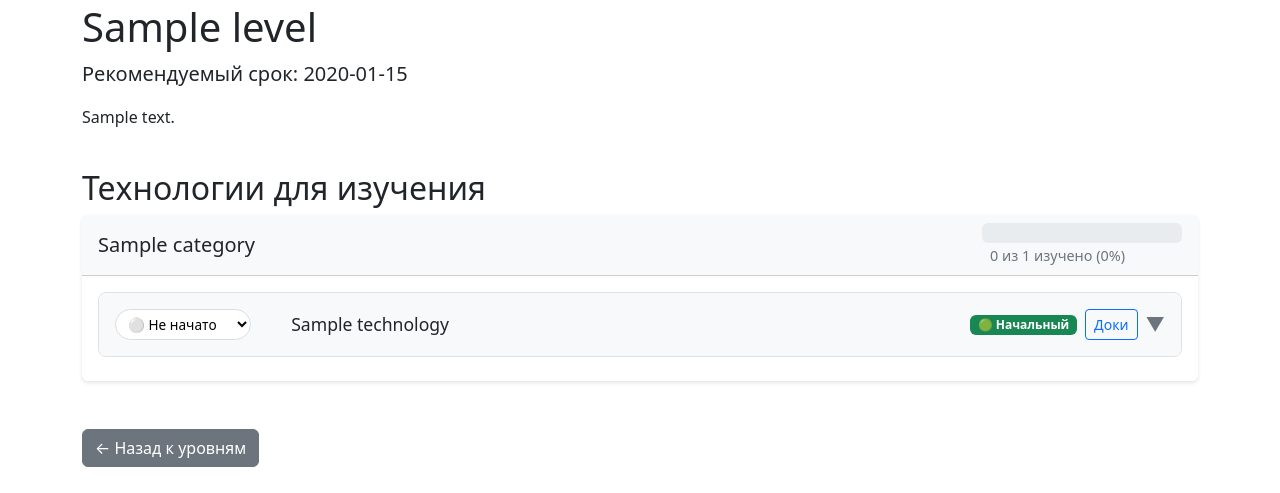
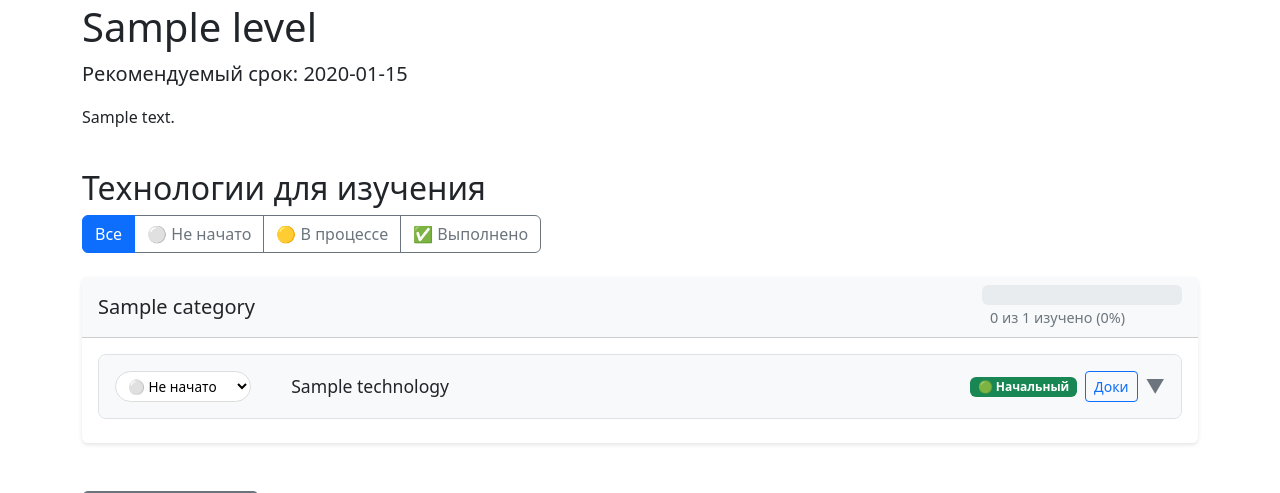
Before and after one commit to whmi1/django_backend_roadmap, a Django app: a page that uses roadmap/templates/roadmap/level_detail.html in a window 1280 px wide. Shown: the part 117-610 px from the top of the page. Run offline with Django 5.2, Linux system fonts and the light colour scheme; a user stored in the database is signed in; tables that the repository leaves empty hold one stand-in row (values such as "Sample post").

Commit message:
Fear: Added filter by Technologies

```diff
--- a/roadmap/static/roadmap/css/style.css
+++ b/roadmap/static/roadmap/css/style.css
@@ -224,3 +224,24 @@ main {
     border-radius: 50%;
     margin-left: 8px;
 }
+
+.filter-btn {
+    transition: all 0.2s ease;
+}
+
+.filter-btn.active {
+    background-color: #0d6efd;
+    color: white;
+    border-color: #0d6efd;
+}
+
+.filter-btn:hover:not(.active) {
+    background-color: #e9ecef;
+    transform: translateY(-2px);
+}
+
+#no-results-message {
+    text-align: center;
+    padding: 20px;
+    margin: 20px 0;
+}
--- a/roadmap/static/roadmap/js/technology_cards.js
+++ b/roadmap/static/roadmap/js/technology_cards.js
@@ -39,6 +39,7 @@ document.addEventListener('DOMContentLoaded', function () {
             .then(data => {
                 if (data.success) {
                     updateProgressBars();
+                    applyFilter();
                     showNotification(data.message, 'success');
                 } else {
                     showNotification(data.message, 'error');
@@ -48,6 +49,67 @@ document.addEventListener('DOMContentLoaded', function () {
                 console.error('Error:', error);
                 showNotification('Произошла ошибка', 'error');
             });
+        });
+    });
+
+    const filterBtns = document.querySelectorAll('.filter-btn');
+    let currentFilter = 'all';
+
+    function applyFilter() {
+        const techItemsAll = document.querySelectorAll('.tech-item');
+        let visibleCount = 0;
+
+        techItemsAll.forEach(item => {
+            const select = item.querySelector('.tech-status');
+            if (!select) {
+                item.style.display = '';
+                visibleCount++;
+                return;
+            }
+
+            const status = select.value;
+
+            if (currentFilter === 'all' || status === currentFilter) {
+                item.style.display = '';
+                visibleCount++;
+            } else {
+                item.style.display = 'none';
+            }
+        });
+
+        const noResultsMsg = document.getElementById('no-results-message');
+        if (noResultsMsg) {
+            if (visibleCount === 0 && currentFilter !== 'all') {
+                noResultsMsg.classList.remove('d-none');
+            } else {
+                noResultsMsg.classList.add('d-none');
+            }
+        }
+
+        const categoryCards = document.querySelectorAll('.category-card');
+        categoryCards.forEach(card => {
+            const visibleItems = card.querySelectorAll('.tech-item[style="display: block;"], .tech-item[style=""]');
+            let hasVisible = false;
+            card.querySelectorAll('.tech-item').forEach(item => {
+                if (item.style.display !== 'none') {
+                    hasVisible = true;
+                }
+            });
+            card.style.display = hasVisible ? '' : 'none';
+        });
+    }
+
+    filterBtns.forEach(btn => {
+        btn.addEventListener('click', function () {
+            filterBtns.forEach(b => b.classList.remove('active', 'btn-primary'));
+            filterBtns.forEach(b => b.classList.add('btn-outline-secondary'));
+
+            this.classList.remove('btn-outline-secondary');
+            this.classList.add('active', 'btn-primary');
+
+            currentFilter = this.dataset.filter;
+
+            applyFilter();
         });
     });
 
@@ -95,5 +157,6 @@ document.addEventListener('DOMContentLoaded', function () {
 
     setTimeout(function() {
         updateProgressBars();
+        applyFilter();
     }, 500);
 });
--- a/roadmap/templates/roadmap/level_detail.html
+++ b/roadmap/templates/roadmap/level_detail.html
@@ -32,6 +32,30 @@
 <div class="row">
     <div class="col-12">
         <h2>Технологии для изучения</h2>
+
+        <!-- Фильтр по статусам -->
+        {% if user.is_authenticated %}
+        <div class="mb-4">
+            <div class="btn-group" role="group" aria-label="Фильтр по статусу">
+                <button type="button" class="btn btn-outline-secondary filter-btn active" data-filter="all">
+                    Все
+                </button>
+                <button type="button" class="btn btn-outline-secondary filter-btn" data-filter="not_started">
+                    ⚪ Не начато
+                </button>
+                <button type="button" class="btn btn-outline-secondary filter-btn" data-filter="in_progress">
+                    🟡 В процессе
+                </button>
+                <button type="button" class="btn btn-outline-secondary filter-btn" data-filter="completed">
+                    ✅ Выполнено
+                </button>
+            </div>
+        </div>
+        {% endif %}
+
+        <div id="no-results-message" class="alert alert-info d-none">
+            Нет технологий, соответствующих выбранному фильтру.
+        </div>
 
         {% regroup technologies by category as technologies_by_category %}
 
```
